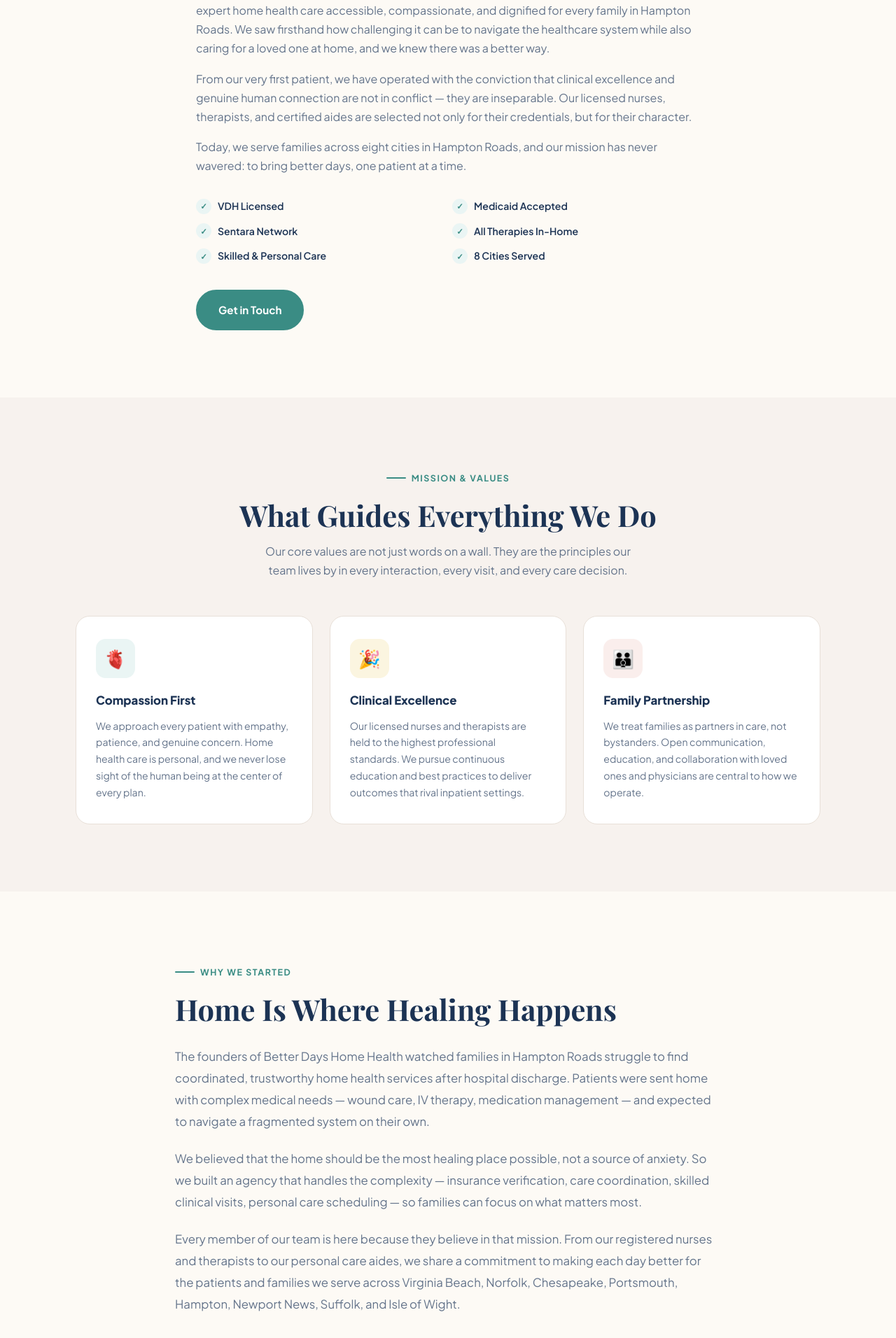
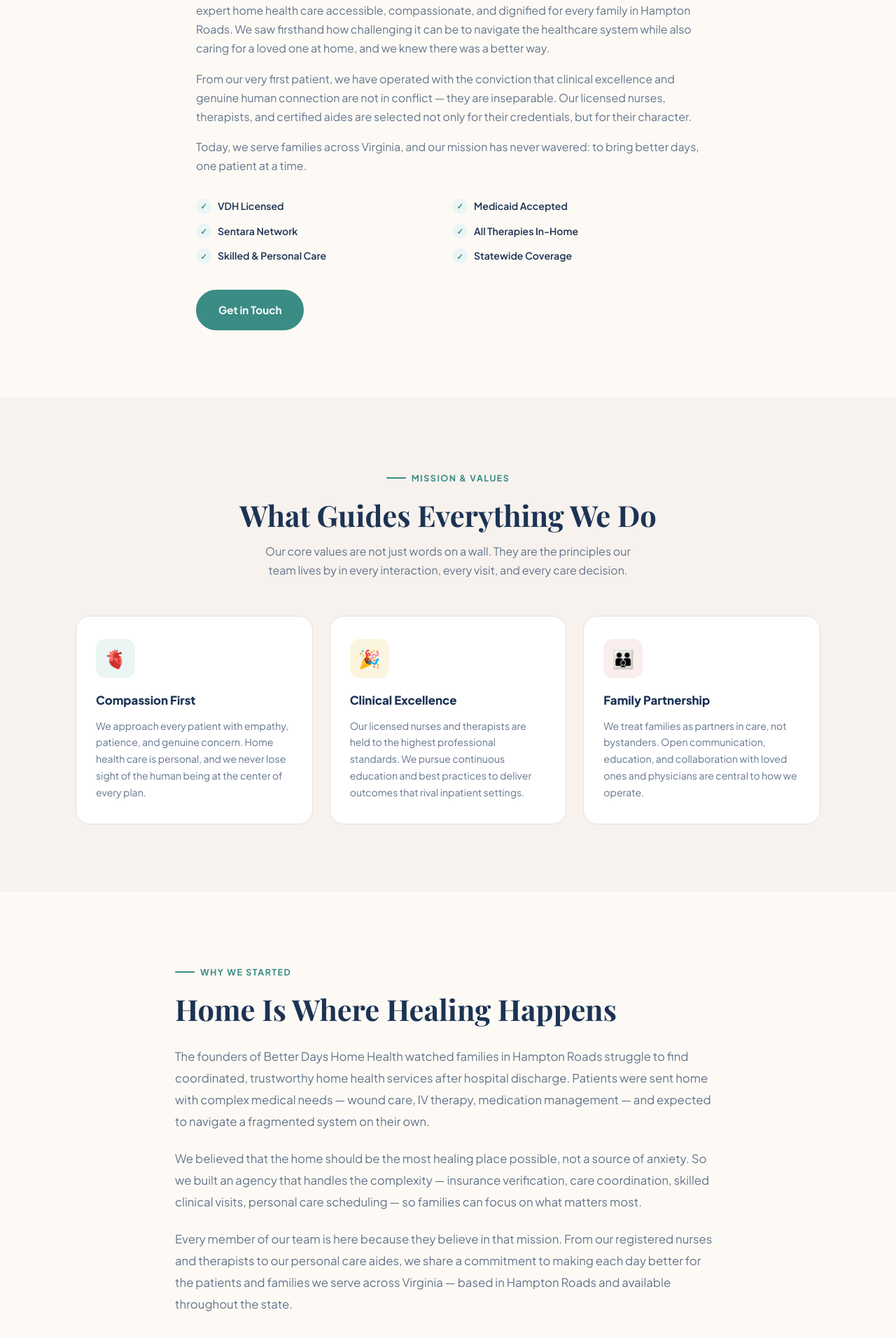
Before and after one commit to BetterDaysHomeHealth/abetterdaynext, a Next.js app: page /about in a window 1280 px wide. Shown: the part 768-2680 px from the top of the page at 70% size. Built offline with nearby package versions, Linux system fonts and the light colour scheme.

Commit message:
Expand service area from 8 Hampton Roads cities to statewide Virginia
Co-Authored-By: Claude Sonnet 4.6 <noreply@anthropic.com>

```diff
--- a/src/app/about/page.tsx
+++ b/src/app/about/page.tsx
@@ -34,14 +34,14 @@ export default function AboutPage() {
               </h2>
               <p>Better Days Home Health was founded with a clear and deeply personal purpose: to make expert home health care accessible, compassionate, and dignified for every family in Hampton Roads. We saw firsthand how challenging it can be to navigate the healthcare system while also caring for a loved one at home, and we knew there was a better way.</p>
               <p>From our very first patient, we have operated with the conviction that clinical excellence and genuine human connection are not in conflict &mdash; they are inseparable. Our licensed nurses, therapists, and certified aides are selected not only for their credentials, but for their character.</p>
-              <p>Today, we serve families across eight cities in Hampton Roads, and our mission has never wavered: to bring better days, one patient at a time.</p>
+              <p>Today, we serve families across Virginia, and our mission has never wavered: to bring better days, one patient at a time.</p>
               <div className="about-checklist" style={{ marginTop: "32px", marginBottom: "36px" }}>
                 <div className="check-item"><span className="check-icon">✓</span> VDH Licensed</div>
                 <div className="check-item"><span className="check-icon">✓</span> Medicaid Accepted</div>
                 <div className="check-item"><span className="check-icon">✓</span> Sentara Network</div>
                 <div className="check-item"><span className="check-icon">✓</span> All Therapies In-Home</div>
                 <div className="check-item"><span className="check-icon">✓</span> Skilled &amp; Personal Care</div>
-                <div className="check-item"><span className="check-icon">✓</span> 8 Cities Served</div>
+                <div className="check-item"><span className="check-icon">✓</span> Statewide Coverage</div>
               </div>
               <Link href="/contact" className="btn btn-primary">Get in Touch</Link>
             </div>
@@ -96,7 +96,7 @@ export default function AboutPage() {
               We believed that the home should be the most healing place possible, not a source of anxiety. So we built an agency that handles the complexity &mdash; insurance verification, care coordination, skilled clinical visits, personal care scheduling &mdash; so families can focus on what matters most.
             </p>
             <p style={{ color: "var(--muted)", fontSize: "1.05rem", lineHeight: "1.85" }}>
-              Every member of our team is here because they believe in that mission. From our registered nurses and therapists to our personal care aides, we share a commitment to making each day better for the patients and families we serve across Virginia Beach, Norfolk, Chesapeake, Portsmouth, Hampton, Newport News, Suffolk, and Isle of Wight.
+              Every member of our team is here because they believe in that mission. From our registered nurses and therapists to our personal care aides, we share a commitment to making each day better for the patients and families we serve across Virginia — based in Hampton Roads and available throughout the state.
             </p>
           </div>
         </div>
--- a/src/app/contact/page.tsx
+++ b/src/app/contact/page.tsx
@@ -123,8 +123,8 @@ export default function ContactPage() {
             </div>
             <div>
               <div style={{ fontSize: "2rem", marginBottom: "10px" }}>📍</div>
-              <h4 style={{ color: "var(--white)", fontSize: "1rem", marginBottom: "6px" }}>8 Cities in Hampton Roads</h4>
-              <p style={{ color: "rgba(255,255,255,.55)", fontSize: ".86rem" }}>Virginia Beach, Norfolk, Chesapeake, Portsmouth, Hampton, Newport News, Suffolk, Isle of Wight.</p>
+              <h4 style={{ color: "var(--white)", fontSize: "1rem", marginBottom: "6px" }}>Serving Virginia</h4>
+              <p style={{ color: "rgba(255,255,255,.55)", fontSize: ".86rem" }}>Based in Hampton Roads. Available throughout the Commonwealth of Virginia.</p>
             </div>
             <div>
               <div style={{ fontSize: "2rem", marginBottom: "10px" }}>🕐</div>
--- a/src/app/page.tsx
+++ b/src/app/page.tsx
@@ -104,10 +104,10 @@ export default function HomePage() {
             <div className="hero-card">
               <div className="hero-card-icon teal">&#127968;</div>
               <div>
-                <h4>Hampton Roads Coverage</h4>
-                <p>Virginia Beach, Norfolk, Chesapeake, Portsmouth &amp; more</p>
+                <h4>Serving Virginia</h4>
+                <p>Based in Hampton Roads, available statewide</p>
               </div>
-              <span className="hero-card-badge">8 Cities</span>
+              <span className="hero-card-badge">VA-Wide</span>
             </div>
           </div>
         </div>
@@ -349,8 +349,8 @@ export default function HomePage() {
             </div>
             <div className="why-card reveal reveal-delay-2">
               <div className="why-num">05</div>
-              <h4>Serving All of Hampton Roads</h4>
-              <p>Virginia Beach, Norfolk, Chesapeake, Portsmouth, Hampton, Newport News, Suffolk, and Isle of Wight &mdash; we come to you wherever you call home.</p>
+              <h4>Serving All of Virginia</h4>
+              <p>Based in Hampton Roads and available throughout the Commonwealth &mdash; we come to you wherever you call home.</p>
             </div>
             <div className="why-card reveal reveal-delay-3">
               <div className="why-num">06</div>
```
